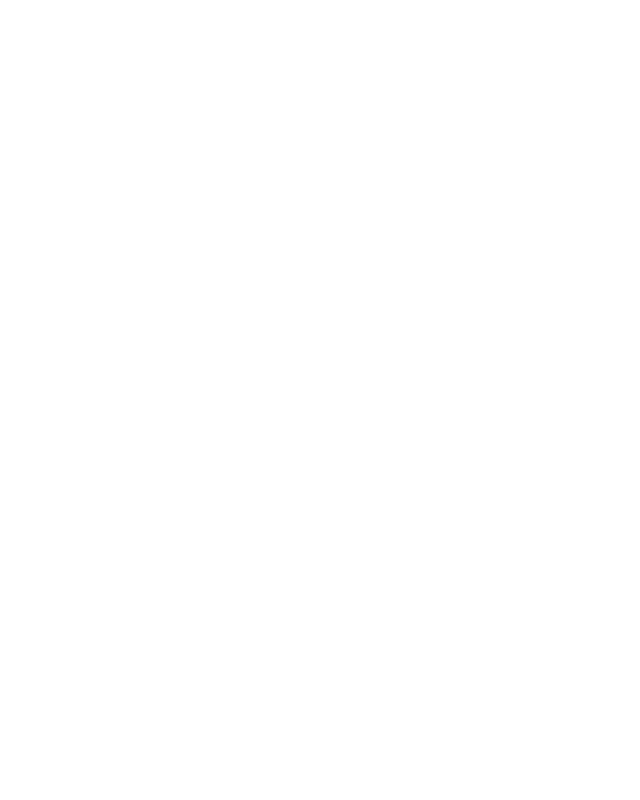
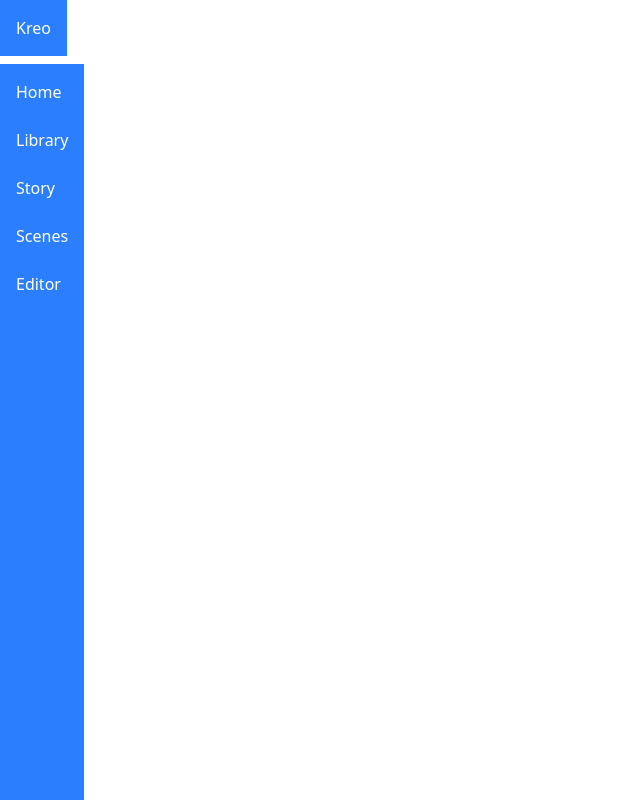
Before and after one commit to ThamzidKarim/Kreo, a React (Vite) app: page /home in a window 1280 px wide. Before the commit this address had no page. Shown: the whole page, without its empty margins (0-640 px from the left). Built offline with nearby package versions, Linux system fonts and the light colour scheme.

Commit message:
Add Home link to navbar

```diff
--- a/src/App.tsx
+++ b/src/App.tsx
@@ -2,16 +2,13 @@ import './index.css';
 
 import Header from "./components/Header.tsx";
 import NavBar from "./components/NavBar.tsx";
-import Card from "./components/Card.tsx";
+
 
 function App() {
   return (
     <>
       <Header />
       <NavBar />
-      <div className="flex justify-center items-center h-screen">
-        <Card />
-      </div>
     </>
   );
 }
--- a/src/components/NavBar.tsx
+++ b/src/components/NavBar.tsx
@@ -4,6 +4,7 @@ function NavBar() {
     return(
         <nav className="bg-blue-500 text-white p-4 h-full fixed top-0 left-0 mt-16">
             <ul className="flex flex-col gap-6">
+                <li><Link to="/home">Home</Link></li>
                 <li><Link to="/library">Library</Link></li>
                 <li><Link to="/story">Story</Link></li>
                 <li><Link to="/scenes">Scenes</Link></li>
--- a/src/main.tsx
+++ b/src/main.tsx
@@ -16,7 +16,7 @@ createRoot(document.getElementById('root')!).render(
     <BrowserRouter>
       <Routes>
         <Route path="/" element={<App />}>
-          <Route index element={<Home />} />
+          <Route path="home" element={<Home />} />
           <Route path="editor" element={<Editor />} />
           <Route path="library" element={<Library />} />
           <Route path="login" element={<Login />} />
--- a/src/pages/Home.tsx
+++ b/src/pages/Home.tsx
@@ -1,7 +1,12 @@
+import Card from "../components/Card.tsx";
+
 function Home() {
     return(
         <div>
             <h1>Home</h1>
+            <div className="flex justify-center items-center h-screen">
+                <Card />
+            </div>
         </div>
     );
 
```
